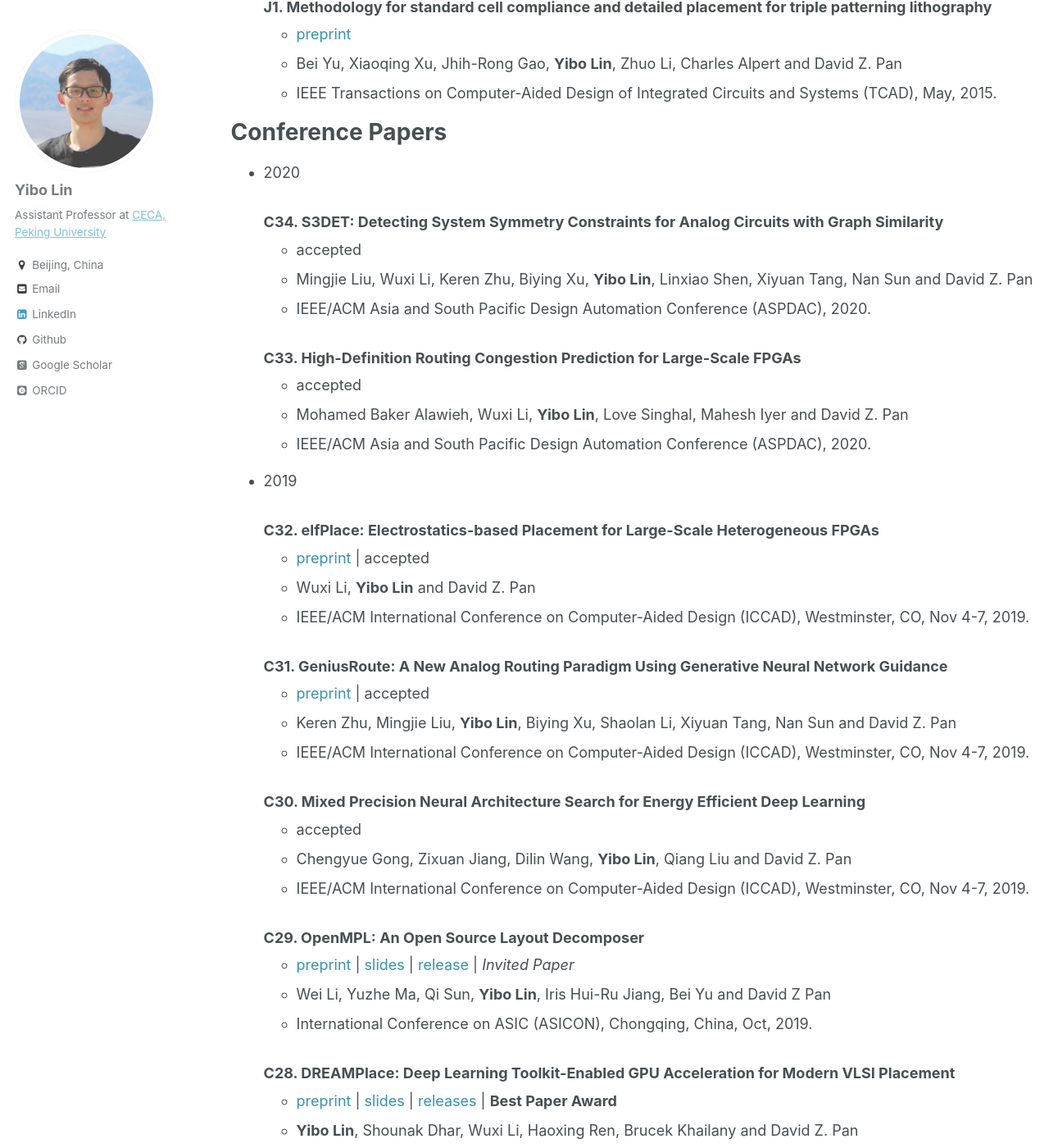
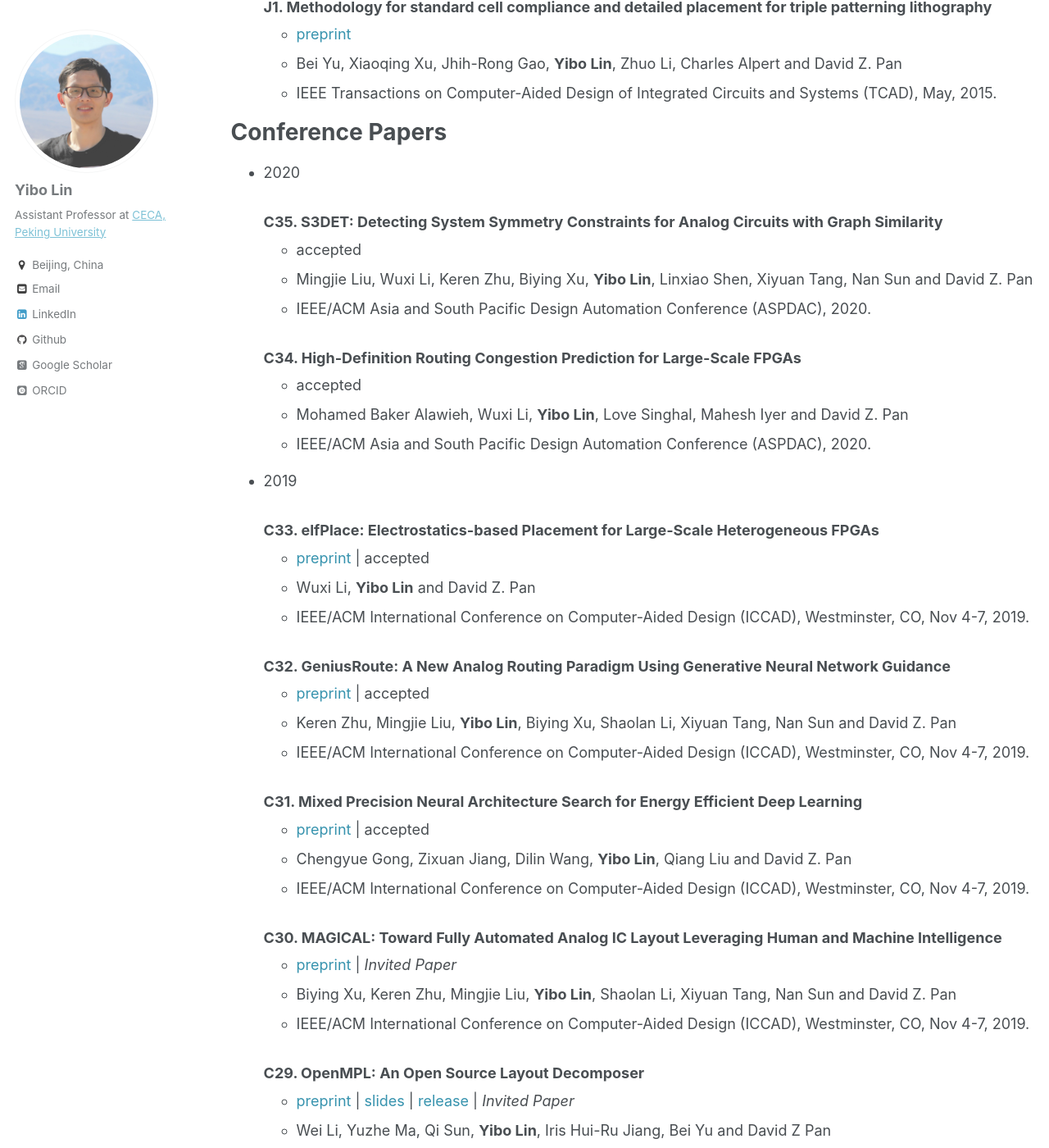
Before and after one commit to limbo018/limbo018.github.io, a Jekyll site: the page built from _pages/publications.md, in a window 1280 px wide and 1400 px high, scrolled down 3204 px. Shown: the whole window at 82% size. Built offline with Jekyll 4.4.1, drawn with Linux system fonts in a browser that asks for light colours; some web fonts are replaced.

Commit message:
add magical paper and nas paper

```diff
--- a/_pages/publications.md
+++ b/_pages/publications.md
@@ -118,31 +118,36 @@ Conference Papers
 
 * 2020
 
-  ### C34. S3DET: Detecting System Symmetry Constraints for Analog Circuits with Graph Similarity
+  ### C35. S3DET: Detecting System Symmetry Constraints for Analog Circuits with Graph Similarity
      * accepted
      * Mingjie Liu, Wuxi Li, Keren Zhu, Biying Xu, **Yibo Lin**, Linxiao Shen, Xiyuan Tang, Nan Sun and David Z. Pan
      * IEEE/ACM Asia and South Pacific Design Automation Conference (ASPDAC), 2020.
 
-  ### C33. High-Definition Routing Congestion Prediction for Large-Scale FPGAs
+  ### C34. High-Definition Routing Congestion Prediction for Large-Scale FPGAs
      * accepted
      * Mohamed Baker Alawieh, Wuxi Li, **Yibo Lin**, Love Singhal, Mahesh Iyer and David Z. Pan
      * IEEE/ACM Asia and South Pacific Design Automation Conference (ASPDAC), 2020.
 
 * 2019
 
-  ### C32. elfPlace: Electrostatics-based Placement for Large-Scale Heterogeneous FPGAs
+  ### C33. elfPlace: Electrostatics-based Placement for Large-Scale Heterogeneous FPGAs
      * <a href="/publications/papers/PLACE_ICCAD2019_Li.pdf" style="color:#3793ae">preprint</a> \| accepted
      * Wuxi Li, **Yibo Lin** and David Z. Pan
      * IEEE/ACM International Conference on Computer-Aided Design (ICCAD), Westminster, CO, Nov 4-7, 2019.
 
-  ### C31. GeniusRoute: A New Analog Routing Paradigm Using Generative Neural Network Guidance
+  ### C32. GeniusRoute: A New Analog Routing Paradigm Using Generative Neural Network Guidance
      * <a href="/publications/papers/ANALOG_ICCAD2019_Zhu.pdf" style="color:#3793ae">preprint</a> \| accepted
      * Keren Zhu, Mingjie Liu, **Yibo Lin**, Biying Xu, Shaolan Li, Xiyuan Tang, Nan Sun and David Z. Pan
      * IEEE/ACM International Conference on Computer-Aided Design (ICCAD), Westminster, CO, Nov 4-7, 2019.
 
-  ### C30. Mixed Precision Neural Architecture Search for Energy Efficient Deep Learning
-     * accepted
+  ### C31. Mixed Precision Neural Architecture Search for Energy Efficient Deep Learning
+     * <a href="/publications/papers/NAS_ICCAD2019_Gong.pdf" style="color:#3793ae">preprint</a> \| accepted
      * Chengyue Gong, Zixuan Jiang, Dilin Wang, **Yibo Lin**, Qiang Liu and David Z. Pan
+     * IEEE/ACM International Conference on Computer-Aided Design (ICCAD), Westminster, CO, Nov 4-7, 2019.
+
+  ### C30. MAGICAL: Toward Fully Automated Analog IC Layout Leveraging Human and Machine Intelligence
+     * <a href="/publications/papers/ANALOG_ICCAD2019_Xu.pdf" style="color:#3793ae">preprint</a> \| *Invited Paper*
+     * Biying Xu, Keren Zhu, Mingjie Liu, **Yibo Lin**, Shaolan Li, Xiyuan Tang, Nan Sun and David Z. Pan
      * IEEE/ACM International Conference on Computer-Aided Design (ICCAD), Westminster, CO, Nov 4-7, 2019.
 
   ### C29. [OpenMPL: An Open Source Layout Decomposer](https://arxiv.org/abs/1809.07554)
```
Also changed, not shown: _includes/publications_cv.md (+7 -5 lines), ref/publications.bib (+16 -1 lines), 6 other files.
